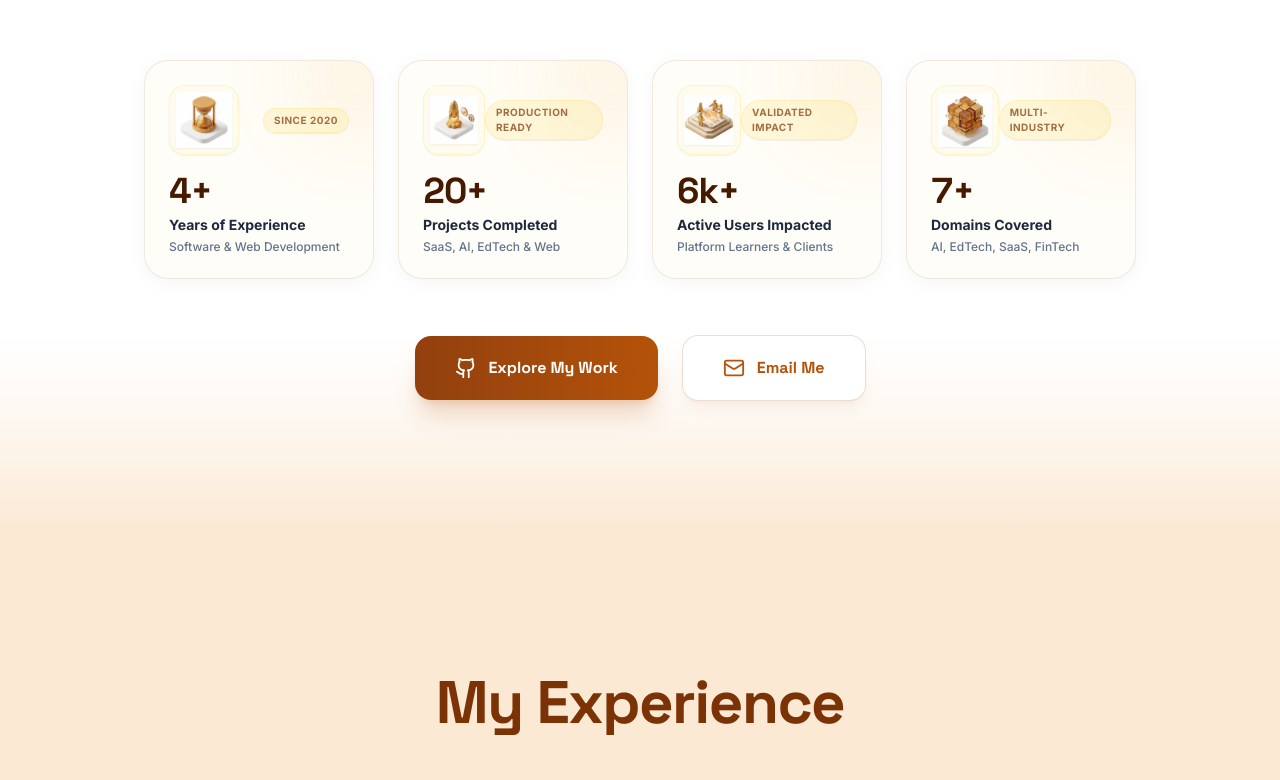
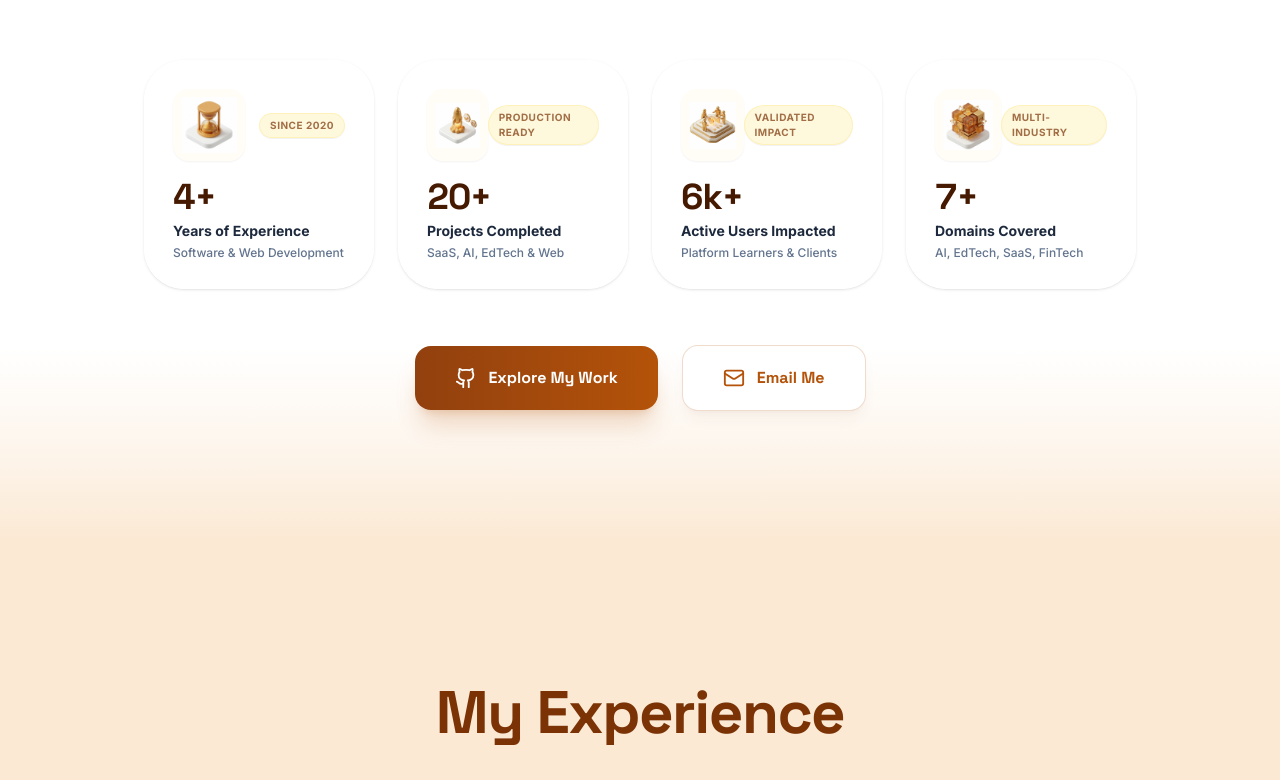
Before and after one commit to glenrioariesto/Portofolio, a Next.js app: page / in a window 1280 px wide. Shown: the part 2166-2946 px from the top of the page. Built offline with nearby package versions, Linux system fonts and the light colour scheme; a web font is replaced by a local one.

Commit message:
style: match impact cards with My Services white glassmorphism styling

```diff
--- a/components/ImpactSection.tsx
+++ b/components/ImpactSection.tsx
@@ -55,18 +55,16 @@ const ImpactSection = () => {
                             viewport={{ once: true, margin: "-50px" }}
                             transition={{ duration: 0.5, delay: idx * 0.1, ease: "easeOut" }}
                             whileHover={{ y: -4, transition: { duration: 0.2 } }}
-                            className="relative bg-amber-50/40 hover:bg-white backdrop-blur-md rounded-3xl p-5 md:p-6 border border-amber-900/10 shadow-[0_4px_20px_rgba(69,26,3,0.04)] hover:shadow-[0_15px_35px_rgba(69,26,3,0.08)] transition-all flex flex-col justify-between overflow-hidden group"
+                            className="group relative bg-white/70 backdrop-blur-xl rounded-[2.5rem] p-6 md:p-7 border border-white shadow-sm hover:shadow-2xl transition-all duration-500 flex flex-col justify-between overflow-hidden"
                         >
-                            <div className="absolute -top-10 -right-10 w-28 h-28 bg-amber-500/10 rounded-full blur-2xl pointer-events-none group-hover:bg-amber-500/20 transition-colors" />
-
                             <div className="flex items-center justify-between mb-4">
-                                <div className="p-1.5 bg-amber-50/60 rounded-2xl w-fit group-hover:bg-amber-100/80 transition-colors duration-300 shadow-xs border border-amber-200/40">
+                                <div className="p-2 bg-amber-50/50 rounded-2xl w-fit group-hover:bg-amber-100 transition-colors duration-500 shadow-xs">
                                     <Image
                                         src={stat.image}
                                         alt={stat.label}
                                         width={56}
                                         height={56}
-                                        className="w-12 h-12 md:w-14 md:h-14 object-contain drop-shadow-xs group-hover:scale-105 transition-transform duration-300"
+                                        className="w-12 h-12 md:w-14 md:h-14 object-contain group-hover:scale-105 transition-transform duration-300"
                                     />
                                 </div>
                                 <span className="text-[10px] font-bold uppercase tracking-wider text-amber-900/70 bg-amber-100/60 px-2.5 py-1 rounded-full border border-amber-200/40 shadow-2xs">
```
